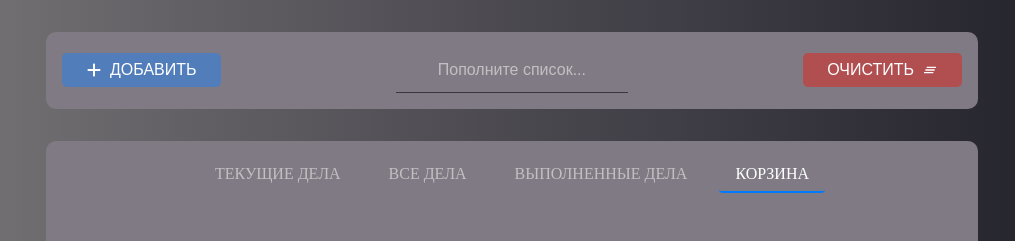
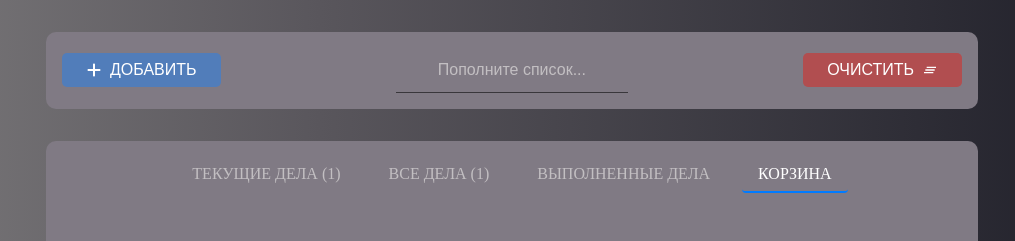
Before and after one commit to inacio000/todo-list, a React (Vite) app: page /todo/trash in a window 1280 px wide. Shown: the top 241 px of the page, without its empty margins (128-1143 px from the left). Built offline with nearby package versions, Linux system fonts and the light colour scheme; sample sign-in values are in the browser's storage.

Commit message:
feat: add task count on the tab-bar

```diff
--- a/src/components/TabBar/TabBar.tsx
+++ b/src/components/TabBar/TabBar.tsx
@@ -1,15 +1,22 @@
 import React from 'react';
 import { NavLink } from 'react-router-dom';
 import styles from './tabbar.module.scss'
+import { useSelector } from 'react-redux';
+import { RootState } from '../../store';
 
 const TabBar: React.FC = () => {
+  const tasks = useSelector((state: RootState) => state.todo.tasks);
+
+  const activeTasks = tasks.filter(task => !task.completed && !task.deleted).length;
+  const allTasks = tasks.filter(task => !task.deleted).length;
+
   return (
     <nav className={styles.tabbar}>
       <NavLink to="active" className={({ isActive }) => isActive ? `${styles.active}` : ''}>
-        ТЕКУЩИЕ ДЕЛА
+        ТЕКУЩИЕ ДЕЛА ({activeTasks})
       </NavLink>
       <NavLink to="all" className={({ isActive }) => isActive ? `${styles.active}` : ''}>
-        ВСЕ ДЕЛА
+        ВСЕ ДЕЛА ({allTasks})
       </NavLink>
       <NavLink to="completed" className={({ isActive }) => isActive ? `${styles.active}` : ''}>
         ВЫПОЛНЕННЫЕ ДЕЛА
```
